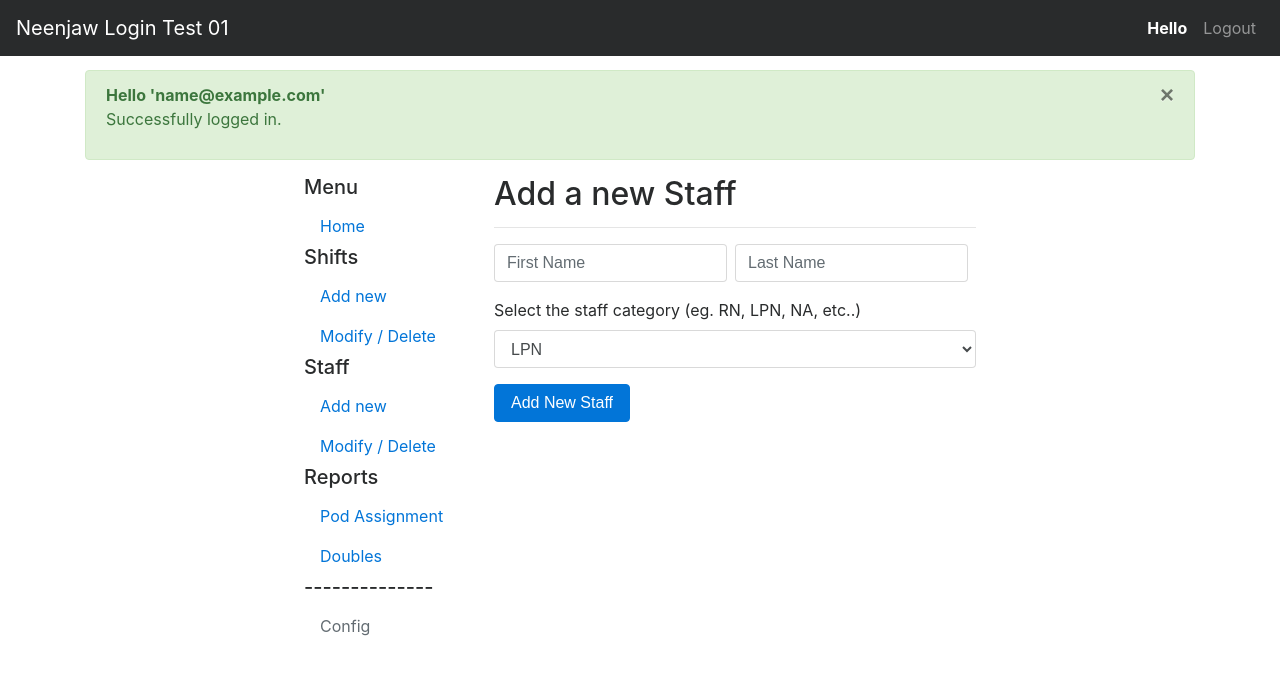
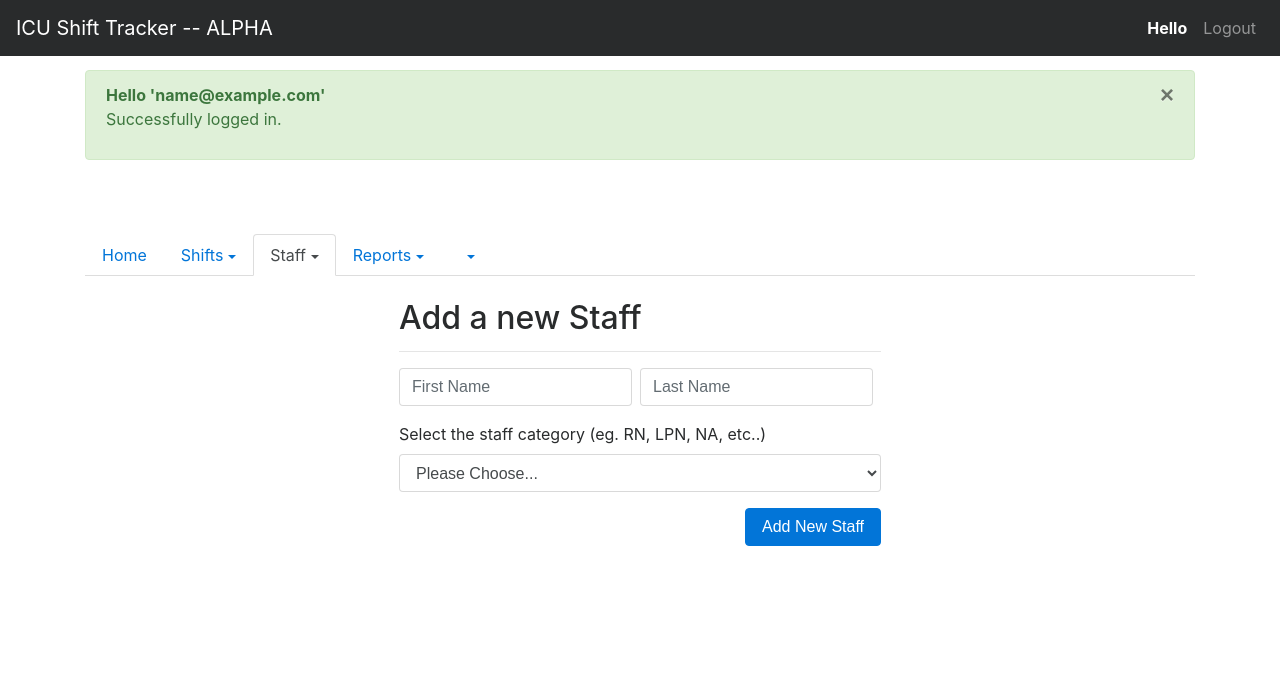
Before and after one commit to neenjaw/ICU-Shift-Tracker, a PHP site: page /add-staff.php in a window 1280 px wide. Shown: the top 675 px of the page. Run offline with PHP 8.4, Linux system fonts and the light colour scheme; the visitor is signed in with stand-in values (Sample User, id 1); data comes from the database, SQL or seed files in the repository; some libraries are stand-ins or nearby versions.

Commit message:
merging computer with github

```diff
--- a/add-staff.php
+++ b/add-staff.php
@@ -19,40 +19,53 @@ if (!isset($_SESSION['user_session'])) {
 <!-- END Alert include -->
 
   <div class="container">
+    <div class="row">
+      <div class="col-12">
+<!-- NAV include -->
+<?php include 'includes/nav-menu.php' ?>
+<!-- END NAV include -->
+      </div>
+    </div>
     <div class="row justify-content-md-center">
-      <div class="col-2">
-
-<!-- Side NAV include -->
-<?php include 'includes/side-nav.php' ?>
-<!-- END Side NAV include -->
-
-      </div>
       <div class="col-12 col-md-auto">
+      	<br>
 <!-- Main Content -->
         <h2>Add a new Staff</h2>
         <hr />
         <form id="add-staff-form">
-          <div class="form-group form-inline">
-            <label class="sr-only" for="first-name-input">First Name</label>
-            <input type="text" class="form-control mb-2 mr-sm-2 mb-sm-0" id="first-name-input" placeholder="First Name">
+          <div class="form-group" id="staff-name-group">
+            <div class="form-control-feedback hidden" id="staff-name-group-feedback"></div>
+            <div class="form-inline">
 
-            <label class="sr-only" for="last-name-input">Last Name</label>
-            <input type="text" class="form-control mb-2 mr-sm-2 mb-sm-0" id="last-name-input" placeholder="Last Name">
+            	<label class="sr-only" for="first-name">First Name</label>
+        	    <input type="text" class="form-control mb-2 mr-sm-2 mb-sm-0" id="first-name" name="first-name" placeholder="First Name"
+    	        	data-parsley-required data-parsley-trigger="change" autocomplete="off" spellcheck="false"
+	            	data-parsley-errors-messages-disabled>
+
+            	<label class="sr-only" for="last-name">Last Name</label>
+        	    <input type="text" class="form-control mb-2 mr-sm-2 mb-sm-0" id="last-name" name="last-name" placeholder="Last Name"
+    	        	data-parsley-required data-parsley-trigger="change" autocomplete="off" spellcheck="false"
+	            	data-parsley-errors-messages-disabled>
+            </div>
           </div>
 
-          <div class="form-group">
-            <label for="category-select">Select the staff category (eg. RN, LPN, NA, etc..)</label>
-            <select class="form-control" id="category-select">
+          <div class="form-group" id="cat-id-group">
+            <label for="category-id">Select the staff category (eg. RN, LPN, NA, etc..)</label>
+            <select class="form-control" id="category-id" name="category-id" data-parsley-required>
+              <option value="" disabled selected hidden>Please Choose...</option>
 <?php
+//Build Option List
+//use the CRUD object to access the database and build an option list of the categories
 $form_select_categories = $crud->getAllCateories();
 foreach ($form_select_categories as $k => $v) {?>
               <option value="<?php echo ($k); ?>"><?php echo ($v); ?></option>
 <?php }
+//END Build Option List
 ?>
             </select>
           </div>
-          <div class="form-group form-inline">
-              <button type="submit" class="btn btn-primary" id="submit-new-staff">Add New Staff</button>
+          <div class="form-group float-right">
+              <button type="submit" class="btn btn-primary" id="btn-submit-new-staff">Add New Staff</button>
           </div>
         </form>
 
@@ -75,7 +88,85 @@ foreach ($form_select_categories as $k => $v) {?>
 
 <!-- Aux Scripts -->
 <script>
+/*
+ * Bind parsley.js event listeners here.
+ */
 
+  $(function () {
+	$('#add-staff-form')
+	.parsley({errorClass: "form-control-danger", successClass: "form-control-success"})
+    .on('field:validated', function (e) {
+
+      if (e.validationResult.constructor!==Array) {
+
+        this.$element.closest('.form-group').removeClass('has-danger').addClass('has-success');
+
+      } else {
+
+        this.$element.closest('.form-group').removeClass('has-success').addClass('has-danger');
+
+      }
+    })
+    .on('form:submit', function () {
+      var data = $('#add-staff-form').serialize();
+      console.log(data + '&btn-submit-new-staff=1');
+      $.ajax({
+        type: 'POST',
+        url: 'ajax/ajax_add_staff_process.php',
+        data: data + '&btn-submit-new-staff=1',
+        beforeSend: function () {
+          $('#btn-submit-new-staff').html('<span class="fa fa-transfer"></span> &nbsp; adding ...');
+        },
+        success: function (response) {
+		  console.log(response);
+
+          if (response == "ok") {
+
+        	//clear the feedback message
+            $('#staff-name-group-feedback').html('');
+
+            //clear the form group classes
+            $('#staff-name-group').removeClass('has-danger').removeClass('has-success');
+            $('#cat-id-group').removeClass('has-danger').removeClass('has-success');
+
+            //clear the form control classes
+            $('#first-name').removeClass('form-control-danger').removeClass('form-control-success');
+            $('#last-name').removeClass('form-control-danger').removeClass('form-control-success');
+            $('#category-id').removeClass('form-control-danger').removeClass('form-control-success');
+
+            //display the alert to success
+            $('#form-alert').addClass('alert-success');
+            $('#form-alert p').html('<h4>Staff successfully added!</h4>');
+            $('#form-alert').show();
+
+            //set timeout to hide the alert in x milliseconds
+            setTimeout(function(){
+                $("#form-alert").hide();
+                $("#form-alert p").html('');
+                $('#form-alert').removeClass('alert-success');
+            }, 5000);
+
+            //reset the form, return focus to first name
+            $('#add-staff-form').trigger('reset');
+            $("#first-name").focus()
+
+          } else {
+
+            $('#staff-name-group-feedback').html('<span class="fa fa-info-circle"></span> &nbsp; That name is already entered.');
+
+            $('#staff-name-group').removeClass('has-success').addClass('has-danger');
+            $('#first-name').removeClass('form-control-success').addClass('form-control-danger');
+            $('#login-password').removeClass('form-control-success').addClass('form-control-danger');
+
+          }
+
+          $('#btn-submit-new-staff').html('Add New Staff');
+        }
+      });
+
+      return false;
+    });
+  });
 </script>
 <!-- END Aux Scripts -->
 
--- a/includes/alert-header.php
+++ b/includes/alert-header.php
@@ -26,4 +26,9 @@ if (isset($_SESSION['error_msg'])) {
 
 }
 ?>
+
+    <div class='alert hidden' id='form-alert'>
+      <!-- <button class='close' data-dismiss='alert'>&times;</button> -->
+      <p></p>
+    </div>
   </div>
--- a/includes/classes/class.crud.php
+++ b/includes/classes/class.crud.php
@@ -29,11 +29,11 @@ class crud
     public function createStaff($f_name, $l_name, $id_category, $is_active)
     {
         try {
-            $stmt = $this->db->prepare("INSERT INTO ".$this->tbl_staff." (first_name,last_name,category,active) VALUES(:fname, :lname, :cat, :act)");
+            $stmt = $this->db->prepare("INSERT INTO ".$this->tbl_staff." (`id`, `first_name` , `last_name`, `category`, `bool_is_active`) VALUES(NULL, :fname, :lname, :cat, :act)");
             $stmt->bindparam(":fname", $f_name);
             $stmt->bindparam(":lname", $l_name);
-            $stmt->bindparam(":email", $id_category);
-            $stmt->bindparam(":contact", $is_active);
+            $stmt->bindparam(":cat", $id_category);
+            $stmt->bindparam(":act", $is_active);
             $stmt->execute();
             return true;
         } catch (PDOException $e) {
--- /dev/null
+++ b/includes/nav-menu.php
@@ -0,0 +1,61 @@
+<?php
+$page_name = basename($_SERVER['PHP_SELF']);
+$a_active = ' active';
+?>
+
+<!-- Top nav menu, for small screens -->
+<ul class="nav nav-tabs">
+	<li class="nav-item"><?php echo makeNavLink($page_name, 'home.php', 'Home', 'nav-link');?></li>
+	<li class="nav-item dropdown">
+		<?php echo makeNavLink($page_name, 'add-unit-shift.php,add-shift.php,mod-shift.php', 'Shifts', 'nav-link dropdown-toggle', 'data-toggle="dropdown" role="button" aria-haspopup="true" aria-expanded="false"'); ?>
+		<div class="dropdown-menu">
+			<?php echo makeNavLink($page_name, 'add-unit-shift.php', 'Add unit', 'dropdown-item'); ?>
+			<?php echo makeNavLink($page_name, 'add-shift.php', 'Add single', 'dropdown-item'); ?>
+			<div class="dropdown-divider"></div>
+			<?php echo makeNavLink($page_name, 'mod-shift.php', 'Modify / Delete', 'dropdown-item'); ?>
+		</div>
+	</li>
+	<li class="nav-item dropdown">
+		<?php echo makeNavLink($page_name, 'add-staff.php,mod-staff.php', 'Staff', 'nav-link dropdown-toggle', 'data-toggle="dropdown" role="button" aria-haspopup="true" aria-expanded="false"'); ?>
+		<div class="dropdown-menu">
+			<?php echo makeNavLink($page_name, 'add-staff.php', 'Add new', 'dropdown-item'); ?>
+			<div class="dropdown-divider"></div>
+			<?php echo makeNavLink($page_name, 'mod-staff.php', 'Modify / Delete', 'dropdown-item'); ?>
+		</div>
+	</li>
+	<li class="nav-item dropdown">
+		<?php echo makeNavLink($page_name, 'pod-report.php,double-report.php', 'Reports', 'nav-link dropdown-toggle', 'data-toggle="dropdown" role="button" aria-haspopup="true" aria-expanded="false"'); ?>
+		<div class="dropdown-menu">
+			<?php echo makeNavLink($page_name, 'pod-report.php', 'Pod Assignment', 'dropdown-item'); ?>
+			<?php echo makeNavLink($page_name, 'double-report.php', 'Doubles', 'dropdown-item'); ?>
+		</div>
+	</li>
+	<li class="nav-item dropdown">
+		<?php echo makeNavLink($page_name, 'config.php', '&nbsp;', 'nav-link dropdown-toggle', 'data-toggle="dropdown" role="button" aria-haspopup="true" aria-expanded="false"'); ?>
+		<div class="dropdown-menu">
+			<?php echo makeNavLink($page_name, 'config.php', 'Config', 'dropdown-item'); ?>
+		</div>
+	</li>
+</ul>
+<!-- End top nav menu, for small screens -->
+
+<?php
+
+function makeNavLink($cur_page_name, $page_target, $link_text = '', $class_list = '', $other_param = '')
+{
+    $match = false;
+
+    $page_array = explode( ',', $page_target );
+
+    foreach ( $page_array as $v ) {
+        if ($v == $cur_page_name) {
+            $match = true;
+            break;
+        }
+    }
+
+    return '<a class="' . $class_list . (($match) ? ' active': '') .
+        '" href="' . ( ($match) ? '#' : ( (count($page_array) > 1) ? '#' : $page_target ) ) .
+        '"' . ( ($other_param != '') ? ' '.$other_param : '' ) . '>' . $link_text . '</a>';
+}
+?>
--- a/includes/navbar.php
+++ b/includes/navbar.php
@@ -4,7 +4,7 @@
   <button class="navbar-toggler navbar-toggler-right" type="button" data-toggle="collapse" data-target="#navbarSupportedContent" aria-controls="navbarSupportedContent" aria-expanded="false" aria-label="Toggle navigation">
     <span class="navbar-toggler-icon"></span>
   </button>
-  <a class="navbar-brand" href="#">Neenjaw Login Test 01</a>
+  <a class="navbar-brand" href="#">ICU Shift Tracker -- ALPHA</a>
 
   <div class="collapse navbar-collapse justify-content-end" id="navbarSupportedContent">
     <ul class="navbar-nav">
```
Also changed, not shown: add-shift.php (added, +63 -0 lines), ajax/ajax_add_staff_process.php (added, +15 -0 lines), assets/ajax/ajax_add_staff_process.php (added, +15 -0 lines), assets/ajax/ajax_login_process.php (added, +25 -0 lines), assets/ajax/ajax_shift_details.php (added, +15 -0 lines), home.php (+6 -3 lines), z-page-template.php (+9 -8 lines).
